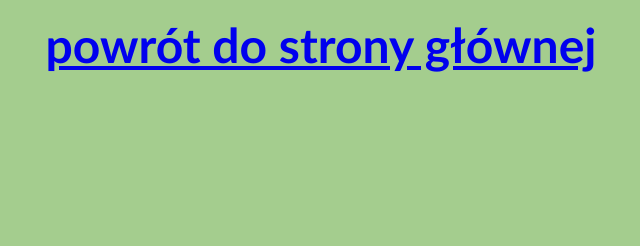
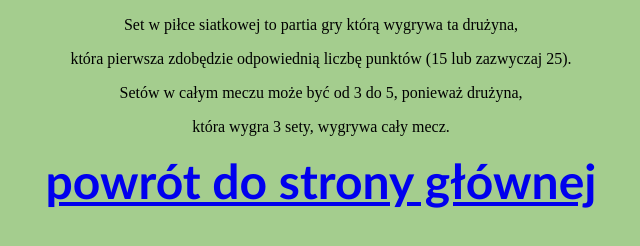
Before and after one commit to Impasta0/siatkowkaprojektinformatyka.github.io, a plain HTML site: page przyjmujący.html in a window 1280 px wide. Shown: the whole page, without its empty margins (319-959 px from the left). Drawn offline with Linux system fonts and the light colour scheme.

Commit message:
Update przyjmujący.html

```diff
--- a/przyjmujący.html
+++ b/przyjmujący.html
@@ -5,10 +5,10 @@
 	<title>przyjmujący</title>
 	</head>
 	<body bgcolor="A4CD8E">
-	<p align="center"></p>
-	<p align="center"></p>
-	<p align="center"></p>
-	<p align="center"></p>
+	<p align="center">Set w piłce siatkowej to partia gry którą wygrywa ta drużyna,</p>
+	<p align="center">która pierwsza zdobędzie odpowiednią liczbę punktów (15 lub zazwyczaj 25).</p>
+	<p align="center">Setów w całym meczu może być od 3 do 5, ponieważ drużyna,</p>
+	<p align="center">która wygra 3 sety, wygrywa cały mecz.</p>
 	<p align="center"><font size='7' face="calibri"><b><a href="index.html">powrót do strony głównej</a></b></font></p>
 	</body>
 	</html>
```
